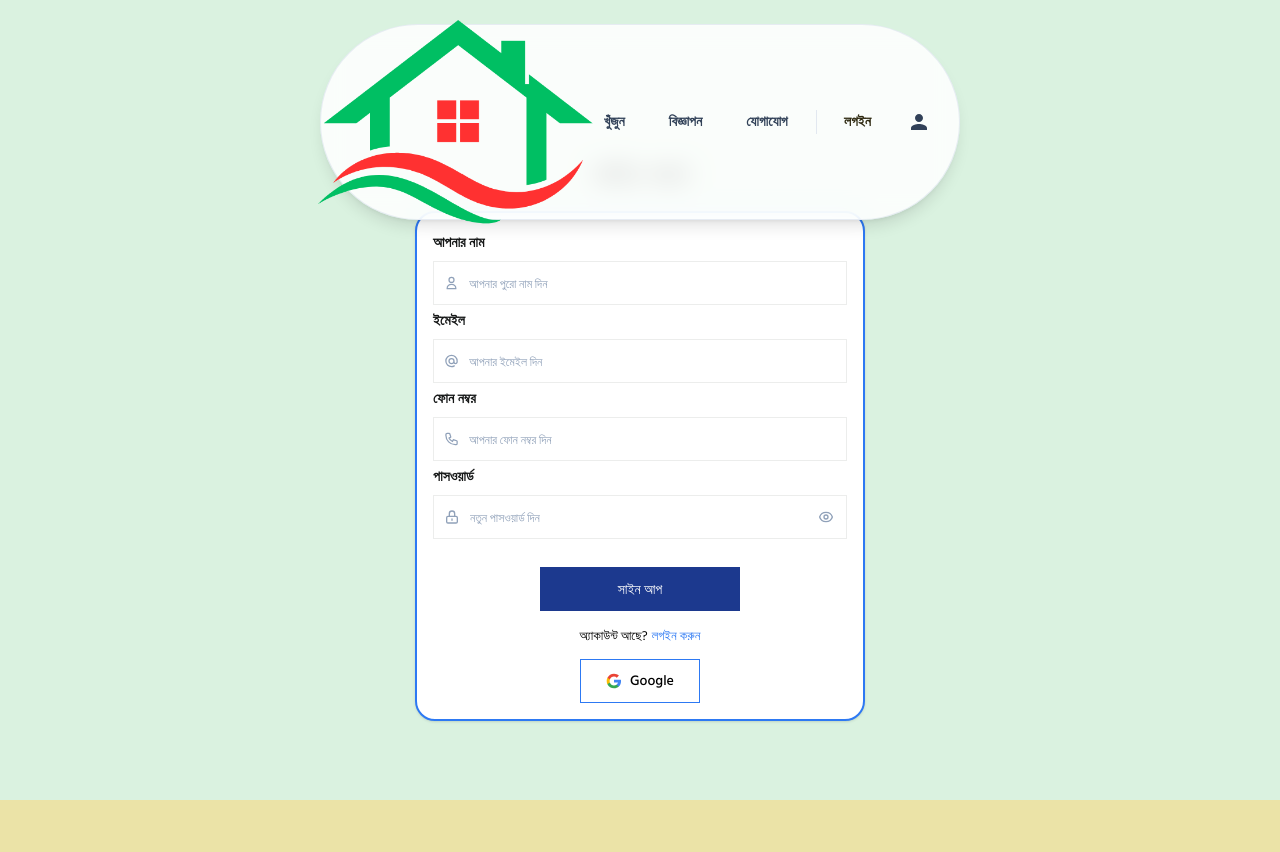
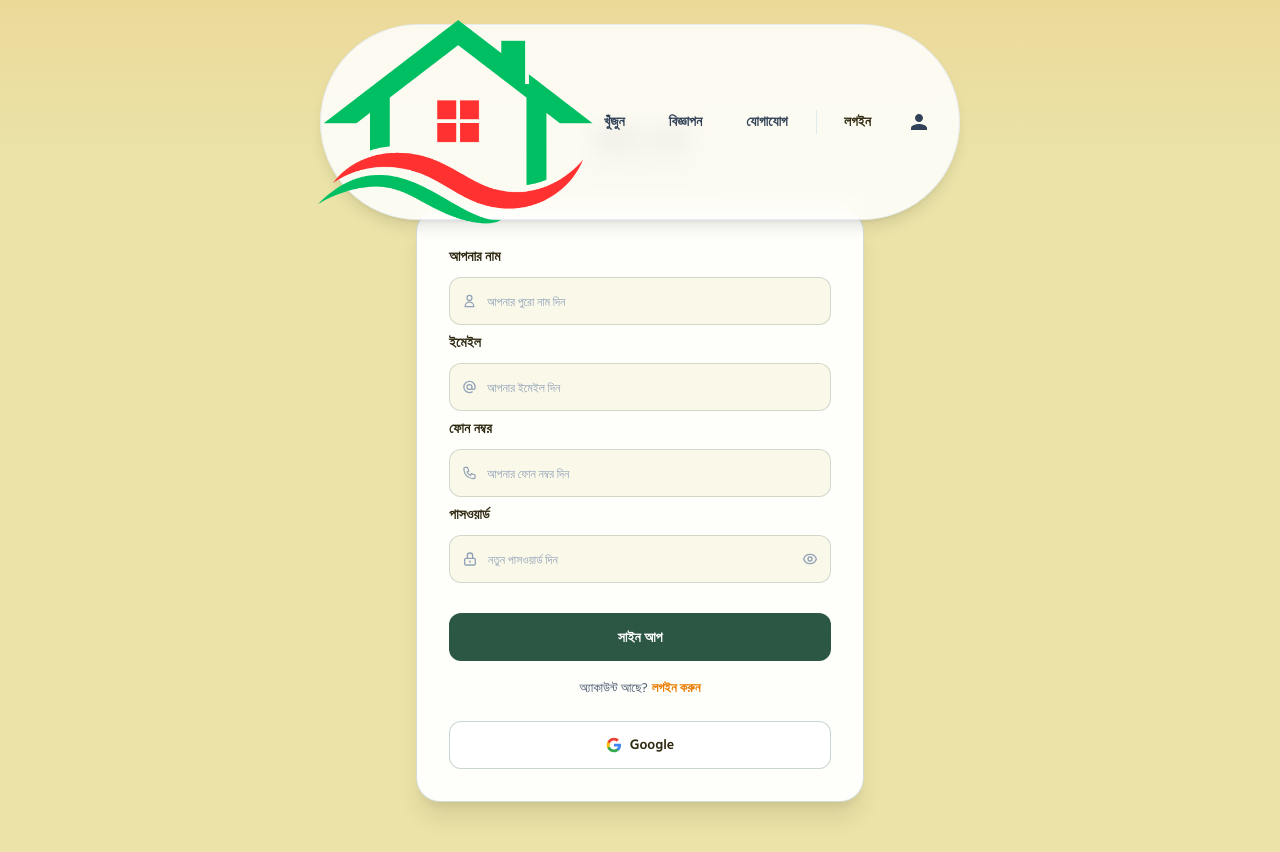
Before and after one commit to uzicodes/Dhaka-Basha, a Next.js app: page /sign-up in a window 1280 px wide. Shown: the top 852 px of the page. Before the commit the page ends 800 px from the top, so only its background shows below. Built offline with nearby package versions, Linux system fonts and the light colour scheme; no server answers; a web font is replaced by a local one.

Commit message:
feat: login, signup & forgot-password pages updated with same theme & color.

```diff
--- a/app/sign-up/page.tsx
+++ b/app/sign-up/page.tsx
@@ -215,30 +215,39 @@ export default function SignUp() {
 
 function VerificationForm({ onPressVerify, code, setCode, isLoaded, clerkError }: any) {
   return (
-    <main className="grow flex flex-col items-center justify-center px-4 bg-[#daf2e0] pt-32 pb-12">
-      <h1 className="text-3xl font-bold text-[#151717] mb-4 text-center">ইমেইল যাচাই করুন</h1>
-      <form onSubmit={onPressVerify} className="flex flex-col gap-1.5 bg-white p-5 w-full max-w-112.5 rounded-[20px] shadow-sm border-2 border-[#2d79f3]">
-        <p className="text-center text-sm mb-4">আপনার ইমেইলে একটি কোড পাঠানো হয়েছে।</p>
+    <main className="grow flex flex-col items-center justify-center px-4 bg-[#EBE3A7] pt-28 pb-16 relative overflow-hidden">
+      <div className="absolute inset-x-0 top-0 h-80 bg-gradient-to-b from-[#EB7D00]/10 via-[#EBE3A7]/20 to-transparent pointer-events-none" />
+      <div className="w-full max-w-md relative">
+      <div className="text-center mb-6">
+        <span className="inline-flex items-center gap-2 px-3 py-1 rounded-full bg-[#EBE3A7] text-[#2C5745] text-xs font-bold">
+          <span className="w-1.5 h-1.5 rounded-full bg-[#EB7D00]" />
+          নিরাপদ অ্যাকাউন্ট
+        </span>
+        <h1 className="text-3xl font-bold text-[#2E2910] mt-3">ইমেইল যাচাই করুন</h1>
+      </div>
+      <form onSubmit={onPressVerify} className="flex flex-col gap-1.5 bg-white/95 p-6 sm:p-8 w-full rounded-3xl shadow-xl shadow-[#2E2910]/10 border border-[#2C5745]/20">
+        <p className="text-center text-sm text-slate-500 mb-4">আপনার ইমেইলে একটি কোড পাঠানো হয়েছে।</p>
         {clerkError && <div className="text-red-500 text-sm mb-2 text-center bg-red-50 p-2 rounded">{clerkError}</div>}
 
         <div className="flex flex-col">
-          <label htmlFor="verification-code" className="text-[#151717] font-semibold mb-1.5">ভেরিফিকেশন কোড</label>
+          <label htmlFor="verification-code" className="text-[#2E2910] font-semibold mb-1.5">ভেরিফিকেশন কোড</label>
         </div>
-        <div className="border-[1.5px] border-[#ecedec] rounded-none h-12.5 flex items-center pl-2.5 transition-colors duration-200 focus-within:border-[#2d79f3]">
+        <div className="border border-[#2C5745]/20 rounded-xl h-12 flex items-center pl-3 transition-colors duration-200 focus-within:border-[#EB7D00] focus-within:ring-2 focus-within:ring-[#EB7D00]/20 bg-[#EBE3A7]/20">
           <input
             id="verification-code"
             type="text"
             value={code}
             onChange={(e) => setCode(e.target.value)}
             placeholder="কোড দিন"
-            className="ml-2.5 rounded-none border-none w-full h-full focus:outline-none placeholder:text-slate-400 placeholder:text-sm text-[#151717]"
+            className="ml-2.5 border-none bg-transparent w-full h-full focus:outline-none placeholder:text-slate-400 placeholder:text-sm text-[#2E2910]"
           />
         </div>
 
-        <button disabled={!isLoaded} type="submit" className="mt-4 my-3 bg-[#151717] text-white text-[15px] font-medium rounded-none h-12.5 w-50 mx-auto cursor-pointer hover:bg-black hover:text-green-500 hover:shadow-lg hover:scale-105 transition-all duration-200 disabled:opacity-50">
+        <button disabled={!isLoaded} type="submit" className="mt-4 my-3 bg-[#2C5745] text-white text-[15px] font-bold rounded-xl h-12 w-full mx-auto cursor-pointer hover:bg-[#2E2910] hover:shadow-lg hover:shadow-[#2C5745]/20 transition-all duration-200 disabled:opacity-50">
           যাচাই করুন
         </button>
       </form>
+      </div>
     </main>
   );
 }
@@ -247,17 +256,22 @@ function SignUpForm({
   handleSubmit, clerkError, formData, handleChange, submitted, errors, showPassword, setShowPassword, isLoaded, signUpWithGoogle, searchQuery
 }: any) {
   return (
-    <main className="grow flex flex-col items-center justify-center px-4 bg-[#daf2e0] pt-32 pb-12">
-      <h1 className="text-3xl font-bold text-[#151717] mb-4 text-center">সাইন আপ</h1>
-      <form onSubmit={handleSubmit} className="flex flex-col gap-1 bg-white p-4 w-full max-w-112.5 rounded-[20px] shadow-sm border-2 border-[#2d79f3]">
+    <main className="grow flex flex-col items-center justify-center px-4 bg-[#EBE3A7] pt-28 pb-16 relative overflow-hidden">
+      <div className="absolute inset-x-0 top-0 h-80 bg-gradient-to-b from-[#EB7D00]/10 via-[#EBE3A7]/20 to-transparent pointer-events-none" />
+      <div className="w-full max-w-md relative">
+      <div className="text-center mb-6">
+        <h1 className="text-3xl font-bold text-[#2E2910] mt-3">সাইন আপ</h1>
+        <p className="text-sm text-slate-500 mt-1">আপনার অ্যাকাউন্ট তৈরি করুন</p>
+      </div>
+      <form onSubmit={handleSubmit} className="flex flex-col gap-1.5 bg-white/95 p-6 sm:p-8 w-full rounded-3xl shadow-xl shadow-[#2E2910]/10 border border-[#2C5745]/20">
         {clerkError && <div className="text-red-500 text-sm mb-2 text-center bg-red-50 p-2 rounded">{clerkError}</div>}
         <div id="clerk-captcha" />
 
         {/* Name Input */}
         <div className="flex flex-col">
-          <label htmlFor="name" className="text-[#151717] text-sm font-semibold mb-1">আপনার নাম</label>
+          <label htmlFor="name" className="text-[#2E2910] text-sm font-semibold mb-1">আপনার নাম</label>
         </div>
-        <div className={`border-[1.5px] rounded-none h-11 flex items-center pl-2.5 transition-colors duration-200 ${submitted && errors.name ? "border-red-500" : "border-[#ecedec] focus-within:border-[#2d79f3]"}`}>
+        <div className={`border rounded-xl h-12 flex items-center pl-3 transition-colors duration-200 focus-within:ring-2 focus-within:ring-[#EB7D00]/20 bg-[#EBE3A7]/20 ${submitted && errors.name ? "border-red-500" : "border-[#2C5745]/20 focus-within:border-[#EB7D00]"}`}>
           <svg className="w-4 h-4 text-slate-400" viewBox="0 0 24 24" fill="none" stroke="currentColor">
             <path strokeLinecap="round" strokeLinejoin="round" strokeWidth="2" d="M16 7a4 4 0 11-8 0 4 4 0 018 0zM12 14a7 7 0 00-7 7h14a7 7 0 00-7-7z" />
           </svg>
@@ -267,16 +281,16 @@ function SignUpForm({
             placeholder="আপনার পুরো নাম দিন"
             value={formData.name}
             onChange={(e) => handleChange("name", e.target.value)}
-            className="ml-2.5 rounded-none border-none w-full h-full focus:outline-none placeholder:text-slate-400 placeholder:text-xs text-[#151717]"
+            className="ml-2.5 border-none bg-transparent w-full h-full focus:outline-none placeholder:text-slate-400 placeholder:text-xs text-[#2E2910]"
           />
         </div>
         {submitted && errors.name && <p className="text-red-500 text-xs mt-1 mb-2">{errors.name}</p>}
 
         {/* Email Input */}
         <div className="flex flex-col mt-0.5">
-          <label htmlFor="email" className="text-[#151717] text-sm font-semibold mb-1">ইমেইল</label>
+          <label htmlFor="email" className="text-[#2E2910] text-sm font-semibold mb-1">ইমেইল</label>
         </div>
-        <div className={`border-[1.5px] rounded-none h-11 flex items-center pl-2.5 transition-colors duration-200 ${submitted && errors.email ? "border-red-500" : "border-[#ecedec] focus-within:border-[#2d79f3]"}`}>
+        <div className={`border rounded-xl h-12 flex items-center pl-3 transition-colors duration-200 focus-within:ring-2 focus-within:ring-[#EB7D00]/20 bg-[#EBE3A7]/20 ${submitted && errors.email ? "border-red-500" : "border-[#2C5745]/20 focus-within:border-[#EB7D00]"}`}>
           <svg className="w-4 h-4 text-slate-400" viewBox="0 0 24 24" fill="none" stroke="currentColor">
             <path strokeLinecap="round" strokeLinejoin="round" strokeWidth="2" d="M16 12a4 4 0 10-8 0 4 4 0 008 0zm0 0v1.5a2.5 2.5 0 005 0V12a9 9 0 10-9 9m4.5-1.206a8.959 8.959 0 01-4.5 1.207" />
           </svg>
@@ -286,16 +300,16 @@ function SignUpForm({
             placeholder="আপনার ইমেইল দিন"
             value={formData.email}
             onChange={(e) => handleChange("email", e.target.value)}
-            className="ml-2.5 rounded-none border-none w-full h-full focus:outline-none placeholder:text-slate-400 placeholder:text-xs text-[#151717]"
+            className="ml-2.5 border-none bg-transparent w-full h-full focus:outline-none placeholder:text-slate-400 placeholder:text-xs text-[#2E2910]"
           />
         </div>
         {submitted && errors.email && <p className="text-red-500 text-xs mt-1 mb-2">{errors.email}</p>}
 
         {/* Phone Input */}
         <div className="flex flex-col mt-0.5">
-          <label htmlFor="phone" className="text-[#151717] text-sm font-semibold mb-1">ফোন নম্বর</label>
+          <label htmlFor="phone" className="text-[#2E2910] text-sm font-semibold mb-1">ফোন নম্বর</label>
         </div>
-        <div className={`border-[1.5px] rounded-none h-11 flex items-center pl-2.5 transition-colors duration-200 ${submitted && errors.phone ? "border-red-500" : "border-[#ecedec] focus-within:border-[#2d79f3]"}`}>
+        <div className={`border rounded-xl h-12 flex items-center pl-3 transition-colors duration-200 focus-within:ring-2 focus-within:ring-[#EB7D00]/20 bg-[#EBE3A7]/20 ${submitted && errors.phone ? "border-red-500" : "border-[#2C5745]/20 focus-within:border-[#EB7D00]"}`}>
           <svg className="w-4 h-4 text-slate-400" viewBox="0 0 24 24" fill="none" stroke="currentColor">
             <path strokeLinecap="round" strokeLinejoin="round" strokeWidth="2" d="M3 5a2 2 0 012-2h3.28a1 1 0 01.948.684l1.498 4.493a1 1 0 01-.502 1.21l-2.257 1.13a11.042 11.042 0 005.516 5.516l1.13-2.257a1 1 0 011.21-.502l4.493 1.498a1 1 0 01.684.949V19a2 2 0 01-2 2h-1C9.716 21 3 14.284 3 6V5z" />
           </svg>
@@ -305,16 +319,16 @@ function SignUpForm({
             placeholder="আপনার ফোন নম্বর দিন"
             value={formData.phone}
             onChange={(e) => handleChange("phone", e.target.value)}
-            className="ml-2.5 rounded-none border-none w-full h-full focus:outline-none placeholder:text-slate-400 placeholder:text-xs text-[#151717]"
+            className="ml-2.5 border-none bg-transparent w-full h-full focus:outline-none placeholder:text-slate-400 placeholder:text-xs text-[#2E2910]"
           />
         </div>
         {submitted && errors.phone && <p className="text-red-500 text-xs mt-1 mb-2">{errors.phone}</p>}
 
         {/* Password Input */}
         <div className="flex flex-col mt-0.5">
-          <label htmlFor="password" className="text-[#151717] text-sm font-semibold mb-1">পাসওয়ার্ড</label>
+          <label htmlFor="password" className="text-[#2E2910] text-sm font-semibold mb-1">পাসওয়ার্ড</label>
         </div>
-        <div className={`border-[1.5px] rounded-none h-11 flex items-center pl-2.5 pr-3 transition-colors duration-200 ${submitted && errors.password ? "border-red-500" : "border-[#ecedec] focus-within:border-[#2d79f3]"}`}>
+        <div className={`border rounded-xl h-12 flex items-center pl-3 pr-3 transition-colors duration-200 focus-within:ring-2 focus-within:ring-[#EB7D00]/20 bg-[#EBE3A7]/20 ${submitted && errors.password ? "border-red-500" : "border-[#2C5745]/20 focus-within:border-[#EB7D00]"}`}>
           <svg className="w-4 h-4 text-slate-400 shrink-0" viewBox="0 0 24 24" fill="none" stroke="currentColor">
             <path strokeLinecap="round" strokeLinejoin="round" strokeWidth="2" d="M12 15v2m-6 4h12a2 2 0 002-2v-6a2 2 0 00-2-2H6a2 2 0 00-2 2v6a2 2 0 002 2zm10-10V7a4 4 0 00-8 0v4h8z" />
           </svg>
@@ -324,12 +338,12 @@ function SignUpForm({
             placeholder="নতুন পাসওয়ার্ড দিন"
             value={formData.password}
             onChange={(e) => handleChange("password", e.target.value)}
-            className="ml-2.5 rounded-none border-none w-full h-full focus:outline-none placeholder:text-slate-400 placeholder:text-xs text-[#151717]"
+            className="ml-2.5 border-none bg-transparent w-full h-full focus:outline-none placeholder:text-slate-400 placeholder:text-xs text-[#2E2910]"
           />
           <button
             type="button"
             onClick={() => setShowPassword(!showPassword)}
-            className="text-slate-400 hover:text-[#2d79f3] focus:outline-none shrink-0"
+            className="text-slate-400 hover:text-[#EB7D00] focus:outline-none shrink-0"
             aria-label={showPassword ? "পাসওয়ার্ড লুকান" : "পাসওয়ার্ড দেখুন"}
           >
             {showPassword ? (
@@ -349,19 +363,19 @@ function SignUpForm({
         <button
           disabled={!isLoaded}
           type="submit"
-          className="mt-6 mb-2 bg-blue-900 text-white text-[14px] font-medium rounded-none h-11 w-50 mx-auto cursor-pointer hover:bg-blue-900 hover:text-green-400 hover:scale-105 transition-all duration-200"
+          className="mt-6 mb-2 bg-[#2C5745] text-white text-[14px] font-bold rounded-xl h-12 w-full mx-auto cursor-pointer hover:bg-[#2E2910] hover:shadow-lg hover:shadow-[#2C5745]/20 transition-all duration-200 disabled:opacity-50"
         >
           সাইন আপ
         </button>
 
-        <p className="text-center text-black text-[13px] my-1">
+        <p className="text-center text-slate-600 text-[13px] my-1">
           অ্যাকাউন্ট আছে?
-          <Link href={`/login${searchQuery}`} className="text-[13px] ml-1 text-[#2d79f3] font-medium cursor-pointer hover:underline">
+          <Link href={`/login${searchQuery}`} className="text-[13px] ml-1 text-[#EB7D00] font-semibold cursor-pointer hover:underline">
             লগইন করুন
           </Link>
         </p>
 
-        <button type="button" onClick={signUpWithGoogle} className="mt-1 w-30 h-11 mx-auto rounded-none flex justify-center items-center font-medium text-[14px] text-black gap-2 border border-[#2d79f3] bg-white cursor-pointer transition-all duration-200 hover:bg-green-200 hover:shadow-lg hover:scale-105">
+        <button type="button" onClick={signUpWithGoogle} className="mt-3 w-full h-12 mx-auto rounded-xl flex justify-center items-center font-semibold text-[14px] text-[#2E2910] gap-2 border border-[#2C5745]/25 bg-white cursor-pointer transition-all duration-200 hover:bg-[#EBE3A7] hover:border-[#EB7D00] hover:shadow-md">
           <svg className="w-4 h-4" viewBox="0 0 24 24" fill="none" xmlns="http://www.w3.org/2000/svg">
             <path d="M22.56 12.25c0-.78-.07-1.53-.2-2.25H12v4.26h5.92c-.26 1.37-1.04 2.53-2.21 3.31v2.77h3.57c2.08-1.92 3.28-4.74 3.28-8.09z" fill="#4285F4" />
             <path d="M12 23c2.97 0 5.46-.98 7.28-2.66l-3.57-2.77c-.98.66-2.23 1.06-3.71 1.06-2.86 0-5.29-1.93-6.16-4.53H2.18v2.84C3.99 20.53 7.7 23 12 23z" fill="#34A853" />
@@ -371,6 +385,7 @@ function SignUpForm({
           Google
         </button>
       </form>
+      </div>
     </main>
   );
 }
```
Also changed, not shown: app/forgot-password/page.tsx (+36 -26 lines), app/login/page.tsx (+23 -17 lines).
